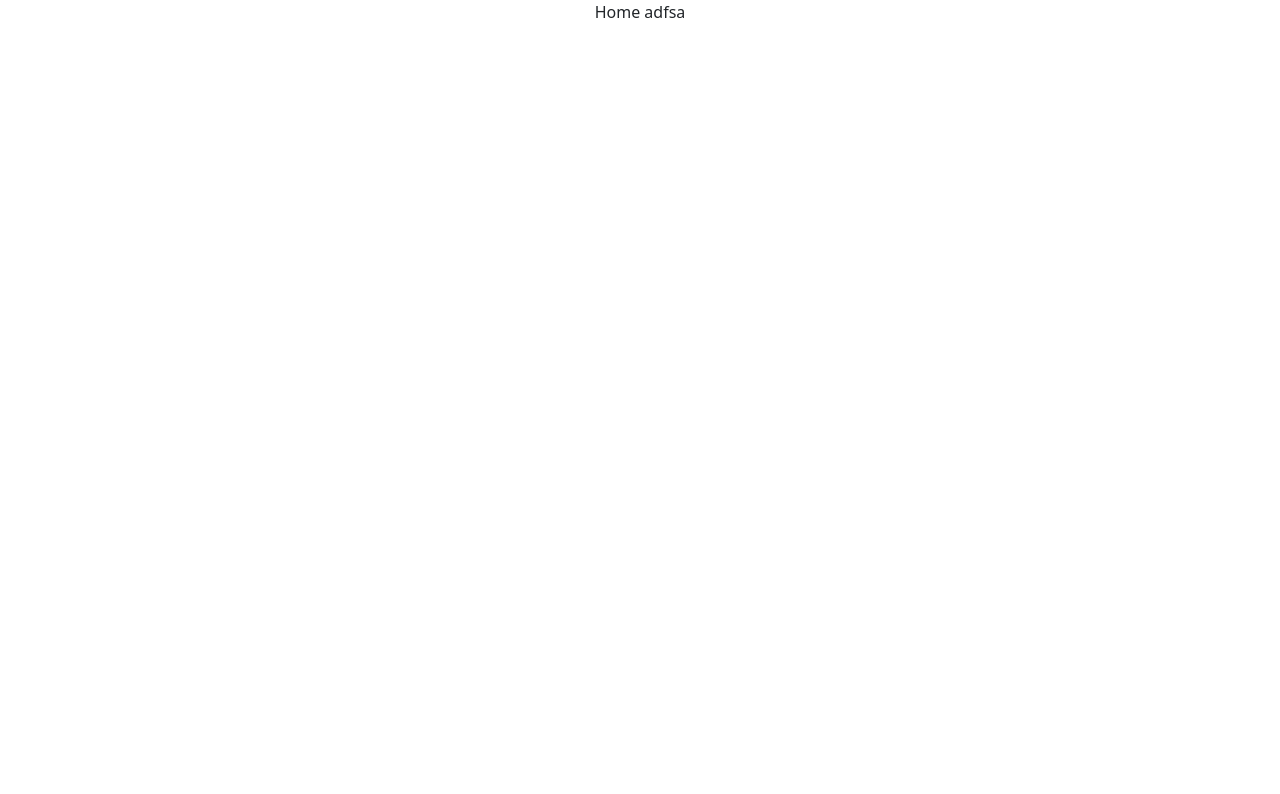
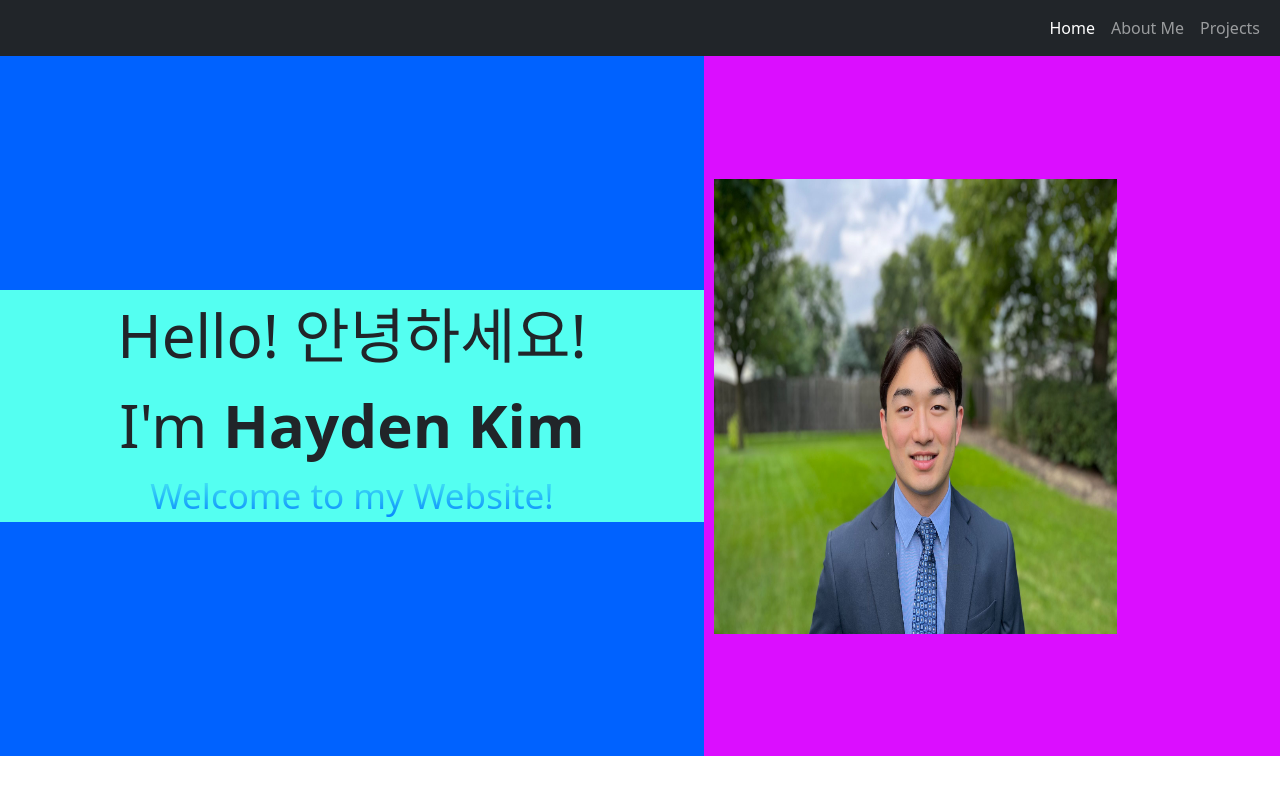
Before and after one commit to HaydenK2/HaydenK2.github.io, a React (Create React App) app: page / in a window 1280 px wide. Shown: the top 794 px of the page. Built offline with nearby package versions, Linux system fonts and the light colour scheme.

Commit message:
basic home page established

```diff
--- a/package.json
+++ b/package.json
@@ -11,6 +11,7 @@
     "react": "^18.3.1",
     "react-bootstrap": "^2.10.4",
     "react-dom": "^18.3.1",
+    "react-native": "^0.75.3",
     "react-router-dom": "^6.26.1",
     "react-scripts": "5.0.1",
     "web-vitals": "^2.1.4"
--- a/src/App.css
+++ b/src/App.css
@@ -1,8 +1,8 @@
-.App {
+/* .App {
   text-align: center;
-}
+} */
 
-.App-logo {
+/* .App-logo {
   height: 40vmin;
   pointer-events: none;
 }
@@ -14,7 +14,7 @@
 }
 
 .App-header {
-  background-color: #282c34;
+  background-color: hsl(220, 13%, 18%);
   min-height: 100vh;
   display: flex;
   flex-direction: column;
@@ -35,4 +35,4 @@
   to {
     transform: rotate(360deg);
   }
-}
+} */
--- a/src/components/header/Header.js
+++ b/src/components/header/Header.js
@@ -1,34 +1,34 @@
 import React from 'react';
-// import {Button ,Container, Nav, Navbar} from 'react-bootstrap';
-// import {NavLink} from "react-router-dom";
+import {Container, Nav, Navbar} from 'react-bootstrap';
+import {NavLink} from "react-router-dom";
 
 const Header = () => {
   return (
-    <div>
 
-    </div>
-        // <Navbar bg="dark" variant="dark" expand="lg">
-        //     <Container fluid>
-        //         <Navbar.Brand href="/" style={{"color":"grid"}}>
+        <Navbar bg="dark" variant="dark" expand="lg">
+            <Container fluid>
+                <Navbar.Brand href="/" style={{"color":"grid"}}>
 
-        //         </Navbar.Brand>
-        //         <Navbar.Toggle arial-controls="navbarScroll" />
+                </Navbar.Brand>
+                <Navbar.Toggle arial-controls="navbarScroll" />
 
-        //         <Navbar.Collapse id="navbarScroll">
-        //             {/* <Nav
-        //                 className="me-auto my-2 my-lg-0"
-        //                 style={{maxHeight: '100px'}}
-        //             >
+                <Navbar.Collapse id="navbarScroll">
+                    <Nav
+                        className="ms-auto my-2 my-lg-0"
+                        style={{maxHeight: '100px'}}
+                    >
 
-        //                 <NavLink  className="nav-link" to="/"> Home </NavLink>
-        //                 <NavLink className="nav-link" to="/myJobApps"> My Job Applications</NavLink>
-        //             </Nav> */}
+                        <NavLink className="nav-link" to="/"> Home </NavLink>
+                        <NavLink className="nav-link" to="/AboutMe"> About Me </NavLink>
+                        <NavLink className="nav-link" to="/Projects"> Projects </NavLink>
+                    </Nav>
 
-        //             <Button variant="outline-info" className="me-2"> Login </Button>
-        //             <Button variant="outline-info" className="me-2"> Register</Button>
-        //         </Navbar.Collapse>
-        //     </Container>
-        // </Navbar>
+                    {/* <Button variant="outline-info" className="me-2"> Home </Button>
+                    <Button variant="outline-info" className="me-2"> About Me </Button>
+                    <Button variant="outline-info" className="me-2"> Projects </Button> */}
+                </Navbar.Collapse>
+            </Container>
+        </Navbar>
   )
 }
 
--- /dev/null
+++ b/src/components/home/Home.css
@@ -0,0 +1,50 @@
+.welcome-container {
+    background-color: rgb(0, 98, 255);
+
+    /* display:inline-block; */
+    display: flex;
+    height: 700px;
+    width: 100%;
+
+}
+
+.title-container {
+    background-color: rgb(84, 255, 241);
+    width: 55%;
+    margin: auto;
+}
+
+.title-text-container {
+    text-align: center;
+}
+
+.title-text {
+    font-size: 60px;
+}
+
+.name-text {
+    font-size: 60px;
+    font-weight: bold;
+}
+
+.welcome-text {
+    font-size: 35px;
+    background-image: linear-gradient(to bottom, rgba(0,0,0,0), rgb(0, 123, 255));
+    color: transparent;
+    background-clip: text;
+}
+
+.profile-pic-container {
+    /* display:flex; */
+    align-content: center;
+    background-color: rgb(219, 14, 255);
+    width: 45%;
+
+
+}
+
+.profile-pic {
+    width: 70%;
+    height: 65%;
+    margin-left: 10px;
+}
--- a/src/components/home/Home.js
+++ b/src/components/home/Home.js
@@ -1,10 +1,24 @@
 import React from 'react'
 
+import './Home.css';
 const Home = () => {
   return (
     <div>
-        <div>
-            Home adfsa
+        <div className = "welcome-container">
+            {/* <h1> Welcome To My Website!</h1> */}
+            <div className = "title-container">
+              <div className ="title-text-container">
+                <div className="title-text"> Hello! 안녕하세요!</div>
+                <span className="title-text"> I'm </span>
+                <span className="name-text"> Hayden Kim </span>
+                <div className="welcome-text"> Welcome to my Website! </div>
+
+              </div>
+
+            </div>
+            <div className = "profile-pic-container">
+                <img className="profile-pic" src="/profile-picture.jpg" alt="profile picture"></img>
+            </div>
         </div>
     </div>
   )
```
Also changed, not shown: public/profile-picture.jpg (added), 1 other file (tests, documents, lock files or other folders).
